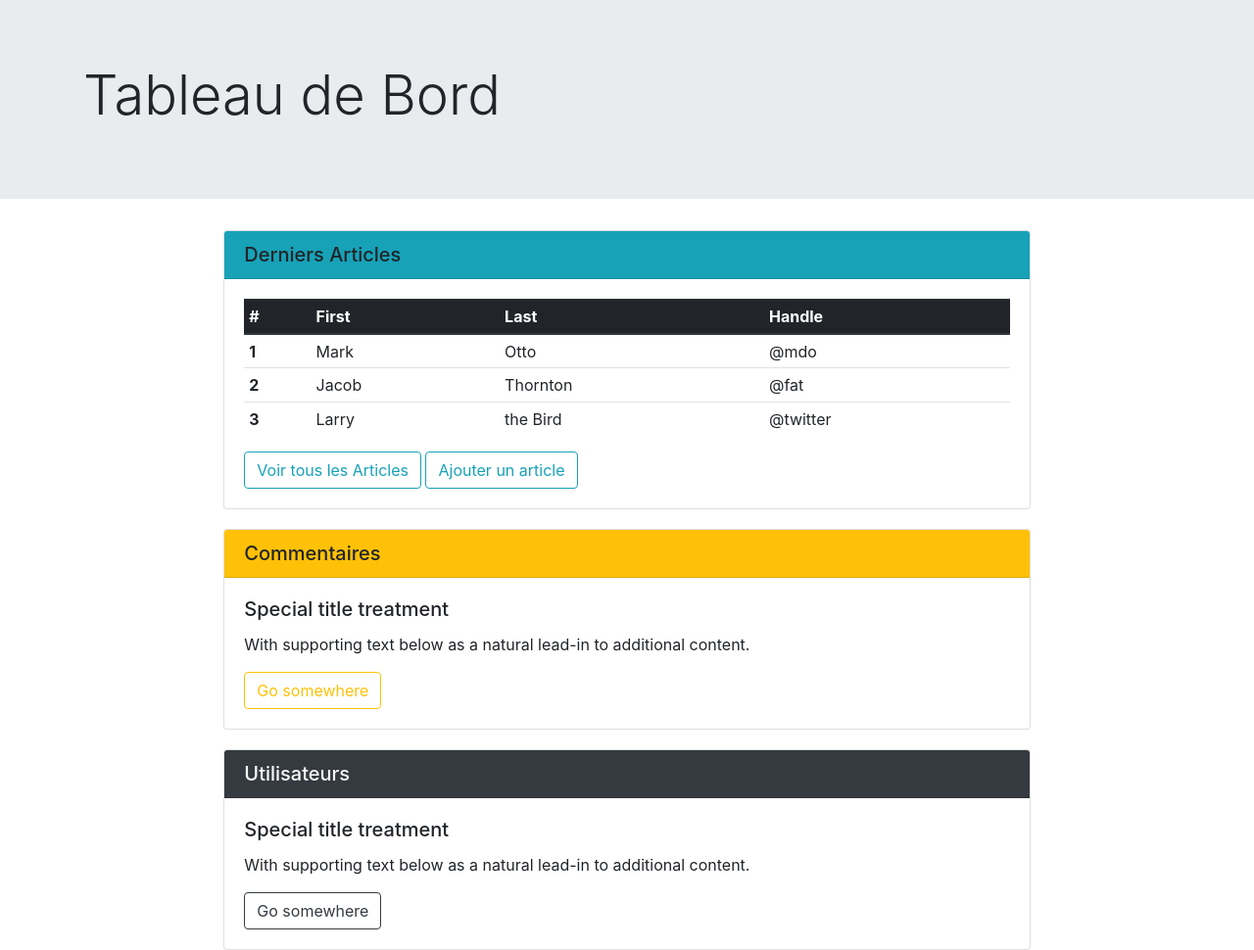
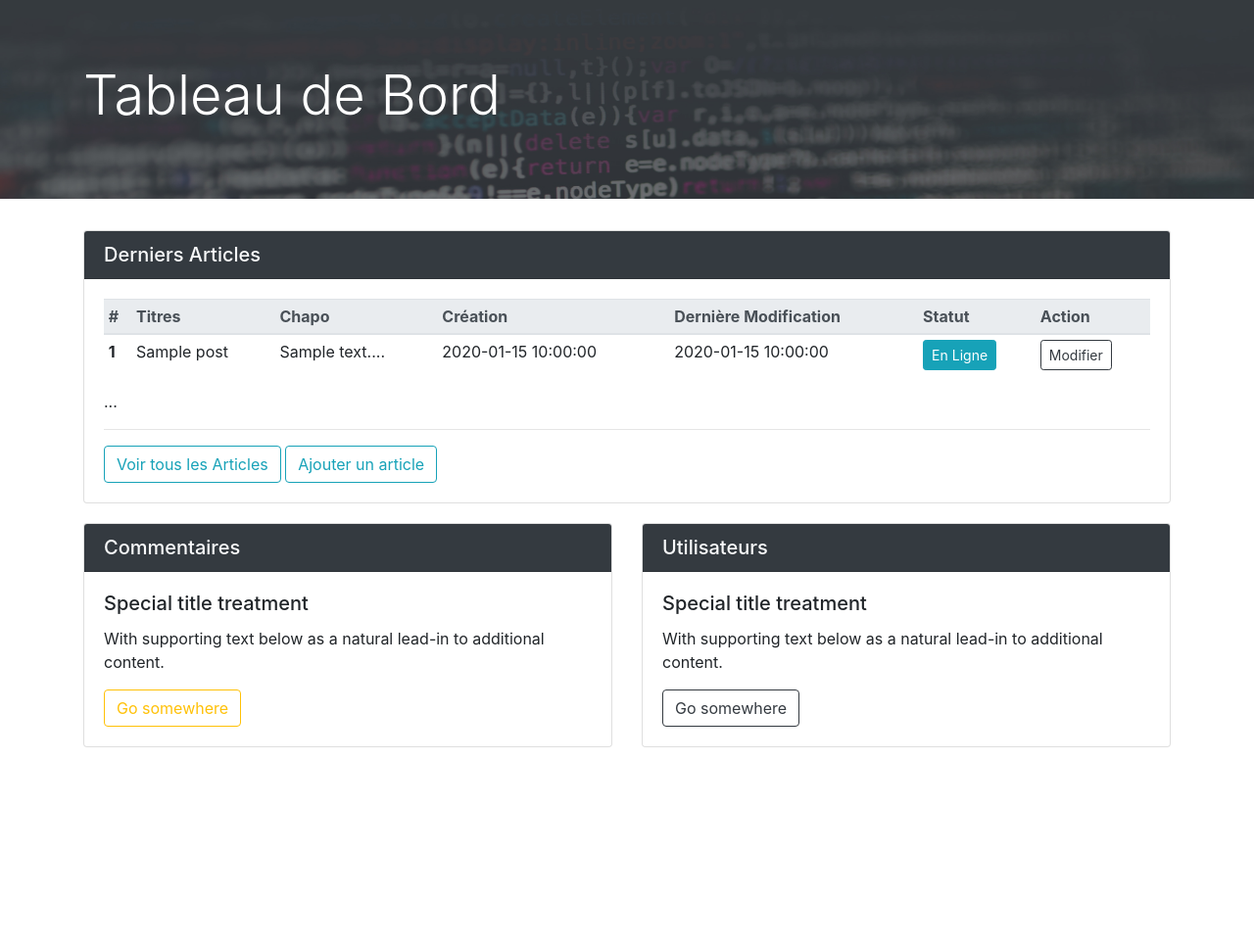
Before and after one commit to JonathanAllegre/MyFirstBlogOC, a PHP site: template templates/back/Home/index.html.twig in a window 1280 px wide. Shown: the part 56-1026 px from the top of the page at 98% size. After the commit the page ends 819 px from the top, so only its background shows below. Run offline with PHP 8.4, Linux system fonts and the light colour scheme; the template is opened without the code that fills it: most values are stand-ins (such as "Sample title", 1, 10 or a date in 2020); some libraries are stand-ins or nearby versions.

Commit message:
The list of articles is displayed correctly in the backend

```diff
--- a/public/css/style_admin.css
+++ b/public/css/style_admin.css
@@ -0,0 +1,6 @@
+.headerIndex{
+    background: url("../img/header/header.jpg") no-repeat;
+    background-size: 100%;
+    color:white;
+    border-radius: 0;
+}
--- a/src/controller/backend/PostController.php
+++ b/src/controller/backend/PostController.php
@@ -82,6 +82,7 @@ class PostController extends AppController
         ]));
         return $response->send();
     }
+
 
     public function update(
         AppFactory $appFactory,
--- a/templates/back/Home/index.html.twig
+++ b/templates/back/Home/index.html.twig
@@ -5,47 +5,44 @@
 {% endblock %}
 
 {%block content %}
-    <div class="jumbotron jumbotron-fluid">
     <div class="container">
-            <h1 class="display-4">Tableau de Bord</h1>
-        </div>
-    </div>
-    <div class="container-fluid">
         <div class="row">
-            <div class="offset-md-2 col-md-8">
+            <div class="col-md-12">
                 <div class="card">
-                    <h5 class="card-header bg-info">Derniers Articles</h5>
+                    <h5 class="card-header bg-dark text-light">Derniers Articles</h5>
                     <div class="card-body">
                         <table class="table table-sm table-hover">
-                            <thead class="thead-dark">
+                            <thead class="thead-light">
                             <tr>
                                 <th scope="col">#</th>
-                                <th scope="col">First</th>
-                                <th scope="col">Last</th>
-                                <th scope="col">Handle</th>
+                                <th scope="col">Titres</th>
+                                <th scope="col">Chapo</th>
+                                <th scope="col">Création</th>
+                                <th scope="col">Dernière Modification</th>
+                                <th scope="col">Statut</th>
+                                <th scope="col">Action</th>
                             </tr>
                             </thead>
                             <tbody>
+                            {% for post in posts %}
                                 <tr>
-                                <th scope="row">1</th>
-                                <td>Mark</td>
-                                <td>Otto</td>
-                                <td>@mdo</td>
+                                    <th scope="row">{{ post.idPost }}</th>
+                                    <td>{{ post.title }}</td>
+                                    <td>{{ post.shortText[:40] }}...</td>
+                                    <td>{{ post.created }}</td>
+                                    <td>{{ post.modified }}</td>
+                                    {% if post.idStatutPost == 1 %}
+                                        <td><button type="button" class="btn btn-sm btn-info">En Ligne</button></td>
+                                    {% else %}
+                                        <td><button type="button" class="btn btn-sm btn-warning">Brouillon</button></td>
+                                    {% endif %}
+                                    <td scope="col"><a href="{{ LinkBuilder.getLink('PostAdminUpdate', {article_id: post.idPost}) }}" class="btn btn-sm btn-outline-dark">Modifier</a></td>
                                 </tr>
-                            <tr>
-                                <th scope="row">2</th>
-                                <td>Jacob</td>
-                                <td>Thornton</td>
-                                <td>@fat</td>
-                            </tr>
-                            <tr>
-                                <th scope="row">3</th>
-                                <td>Larry</td>
-                                <td>the Bird</td>
-                                <td>@twitter</td>
-                            </tr>
+                            {% endfor %}
                             </tbody>
                         </table>
+                        ...
+                        <hr/>
                         <a href="#" class="btn btn-outline-info">Voir tous les Articles </a>
                         <a href="{{ LinkBuilder.getLink('PostAdminAdd') }}" class="btn btn-outline-info">Ajouter un article </a>
                     </div>
@@ -54,9 +51,9 @@
         </div>
         <div style="padding-top:20px;"></div>
         <div class="row">
-                <div class="offset-md-2 col-md-8">
+            <div class="col-md-6">
                 <div class="card">
-                        <h5 class="card-header bg-warning">Commentaires</h5>
+                    <h5 class="card-header bg-dark text-light">Commentaires</h5>
                     <div class="card-body">
                         <h5 class="card-title">Special title treatment</h5>
                         <p class="card-text">With supporting text below as a natural lead-in to additional content.</p>
@@ -64,10 +61,7 @@
                     </div>
                 </div>
             </div>
-        </div>
-        <div style="padding-top:20px;"></div>
-        <div class="row">
-            <div class="offset-md-2 col-md-8">
+            <div class="col-md-6">
                 <div class="card">
                     <h5 class="card-header bg-dark text-light">Utilisateurs</h5>
                     <div class="card-body">
@@ -78,5 +72,6 @@
                 </div>
             </div>
         </div>
+        <div style="padding-bottom:50px;"></div>
     </div>
 {% endblock %}
--- a/templates/back/Post/add.html.twig
+++ b/templates/back/Post/add.html.twig
@@ -3,11 +3,6 @@
     <title>MyFirstBlog | Ajouter un article</title>
 {% endblock %}
 {%block content %}
-    <div class="jumbotron jumbotron-fluid">
-        <div class="container">
-            <h1 class="display-4">Ajouter un article</h1>
-        </div>
-    </div>
     <div class="container-fluid">
         <form action="{{ LinkBuilder.getLink('PostAdminAdd') }}" method="POST">
         <div class="row">
--- a/templates/back/Post/update.html.twig
+++ b/templates/back/Post/update.html.twig
@@ -3,11 +3,6 @@
     <title>MyFirstBlog | Accueil</title>
 {% endblock %}
 {%block content %}
-    <div class="jumbotron jumbotron-fluid">
-        <div class="container">
-            <h1 class="display-4">Modifier un article</h1>
-        </div>
-    </div>
     <div class="container-fluid">
         <form name="update" id="formUp" action="{{ LinkBuilder.getLink('PostAdminUpdate', {article_id: post.idPost}) }}" method="POST">
             <div class="row">
--- a/templates/back/base.html.twig
+++ b/templates/back/base.html.twig
@@ -12,6 +12,11 @@
 </head>
 <body>
 {% include 'back/nav.html.twig' %}
+<div class="jumbotron headerIndex">
+    <div class="container">
+        <h1 class="display-4">Tableau de Bord</h1>
+    </div>
+</div>
 
 {% for success in Flash.get('success') %}
     <div class="alert alert-success" role="alert">
```
Also changed, not shown: src/Entity/PostEntity.php (+22 -0 lines), src/Manager/PostManager.php (+57 -1 lines), src/controller/backend/HomeController.php (+8 -1 lines). Lines whose indentation alone changed are shown as unchanged.
